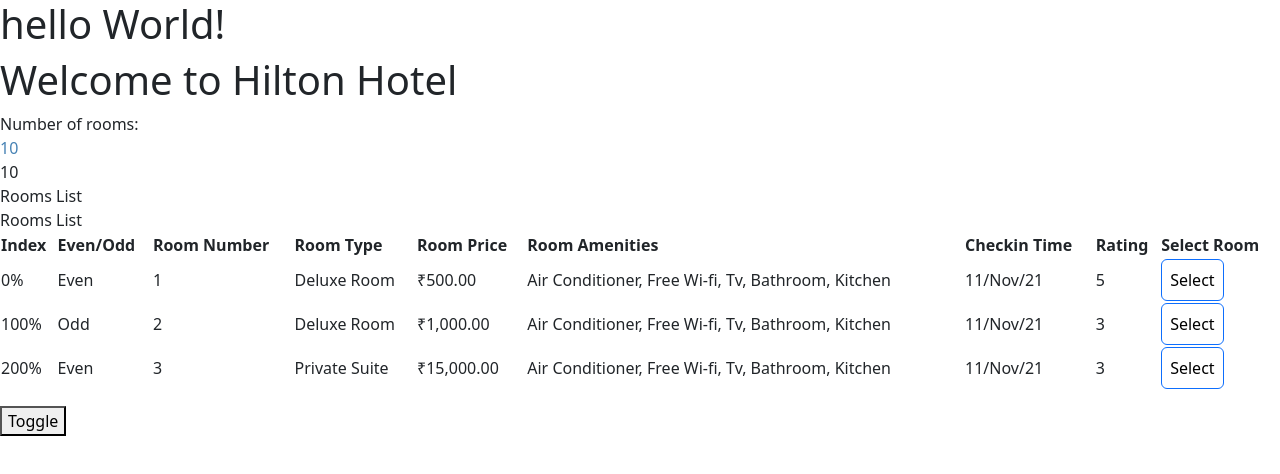
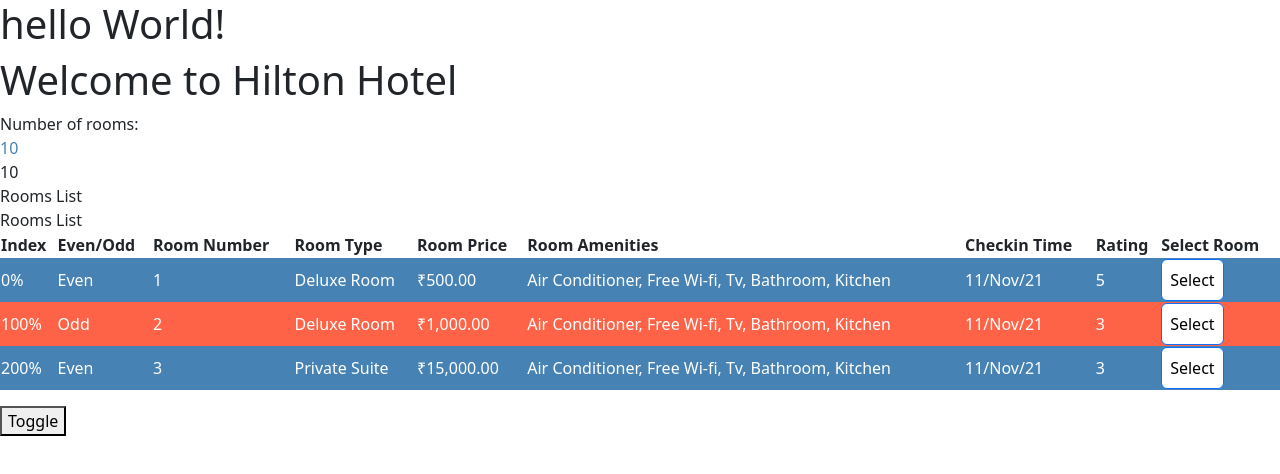
Before and after one commit to aliza614/angularHotelInventoryApp, an Angular app: page / in a window 1280 px wide. Shown: the top 474 px of the page. Built offline with nearby package versions, Linux system fonts and the light colour scheme.

Commit message:
copying scss to the rooms-list.component

```diff
--- a/src/app/rooms/rooms-list/rooms-list.component.scss
+++ b/src/app/rooms/rooms-list/rooms-list.component.scss
@@ -0,0 +1,9 @@
+.even{
+    background-color: steelblue;
+    color: white;
+}
+
+.odd{
+    background-color: tomato;
+    color: white;
+}
```
